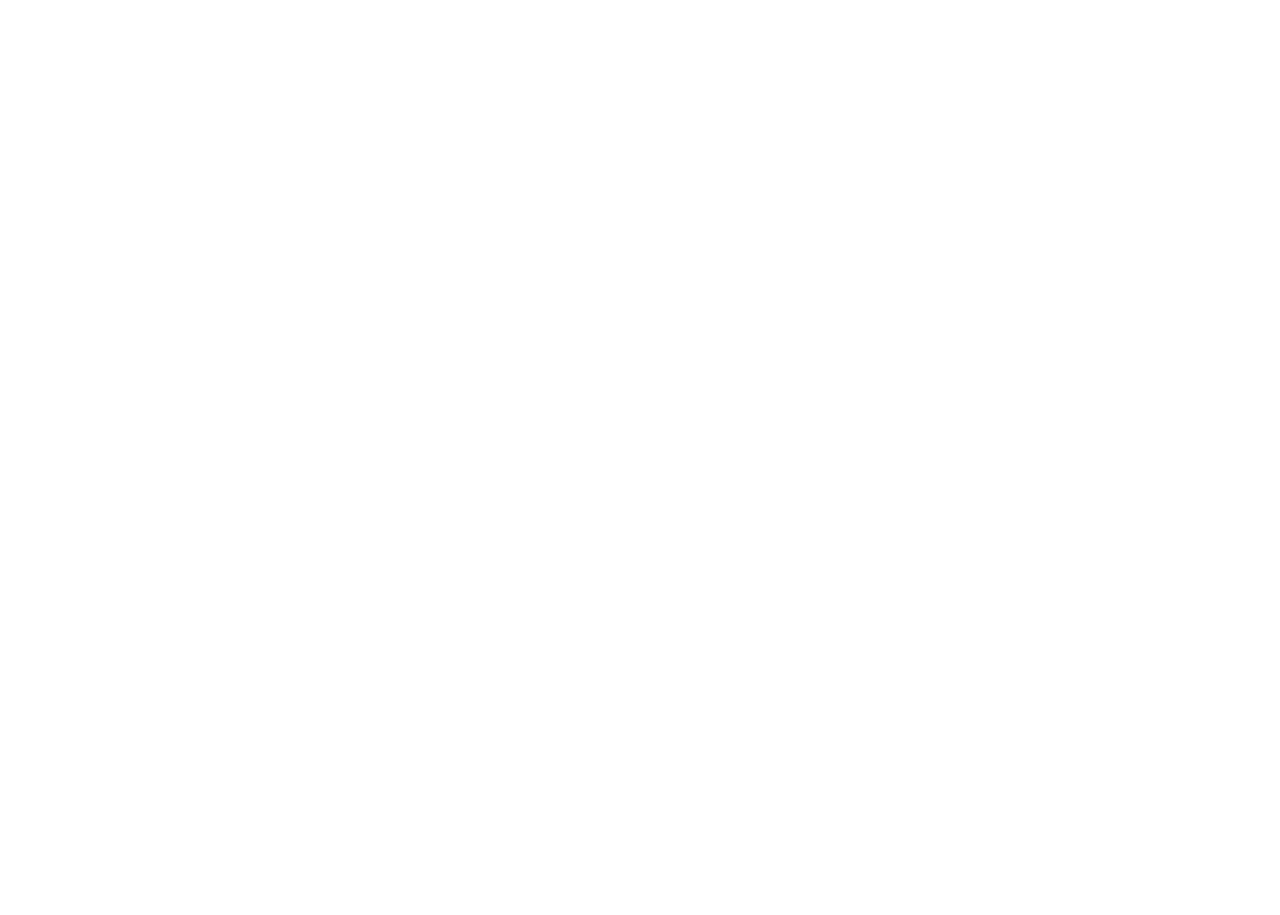
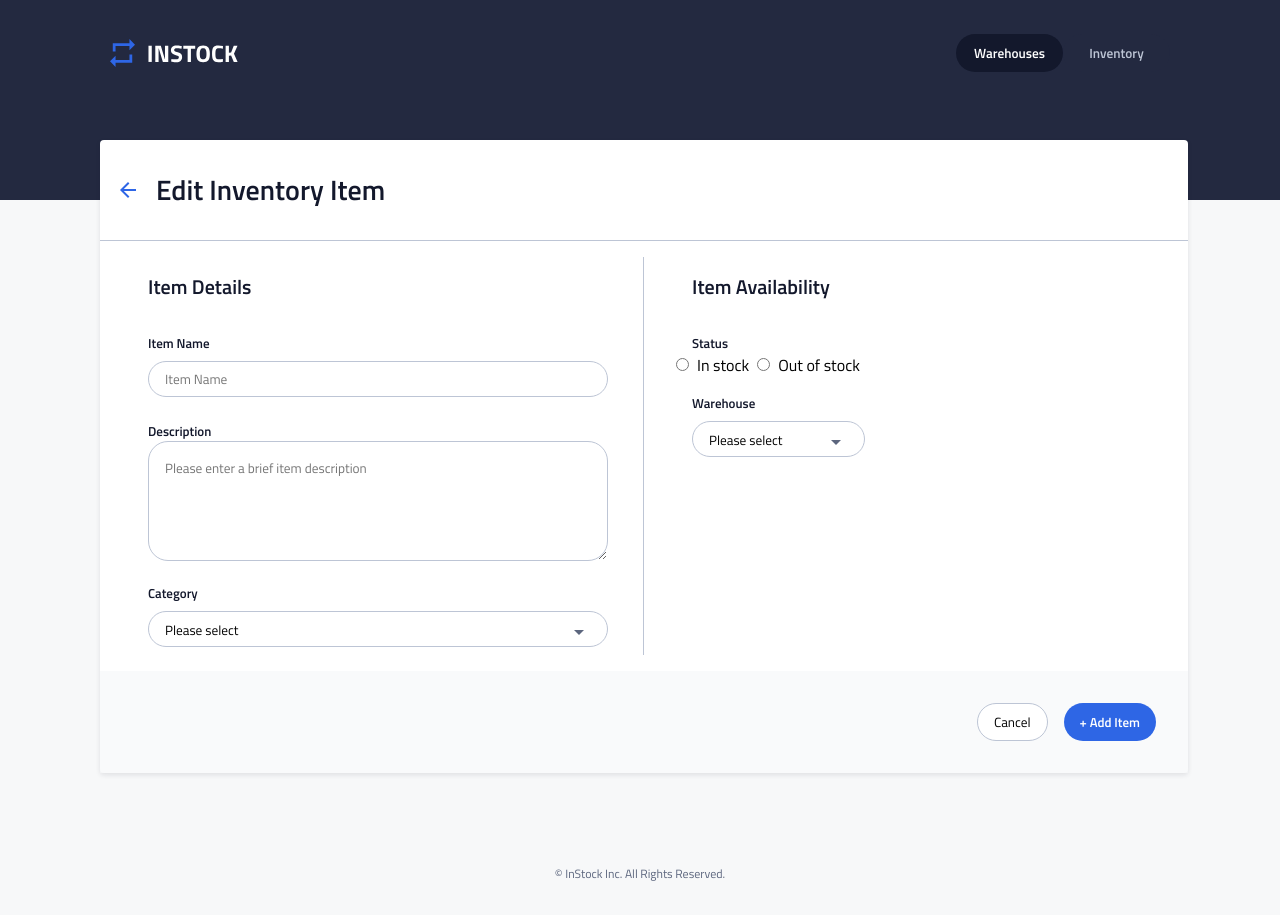
Before and after one commit to ShirinSadeghii/instock-frontend, a React (Create React App) app: page /edit-inventory/1 in a window 1280 px wide. Before the commit this address had no page. Before the commit the page ends 800 px from the top, so only its background shows below. Built offline with nearby package versions, Linux system fonts and the light colour scheme; no server answers.

Commit message:
Inventory details back arrow navigation added

```diff
--- a/src/App.jsx
+++ b/src/App.jsx
@@ -1,4 +1,4 @@
-import { BrowserRouter, Routes, Route } from "react-router-dom";
+import { BrowserRouter as Router, Routes, Route } from "react-router-dom";
 import InventoryPage from "./pages/InventoryPage/InventoryPage";
 import WarehouseDetailsPage from "./pages/WarehouseDetailsPage/WarehouseDetailsPage";
 import Warehouses from "./pages/Warehouses/Warehouses";
@@ -12,18 +12,21 @@
 function App() {
   return (
 
-      <BrowserRouter>
+    <div>
+      <Router>
         <Routes>
           <Route path="/" element={<Warehouses />}></Route>
           <Route path="/details" element={<WarehouseDetailsPage />}></Route>
           <Route path="/details/add" element={<AddWarehousePage />}></Route>
-          <Route path="/inventory/:itemId" element={<InventoryDetailsPage/>}></Route>
+          <Route path="/inventory/:itemId" element={<InventoryDetailsPage />}></Route>
           <Route path="/details/edit" element={<EditWarehousePage />}></Route>
           <Route path="/inventory" element={<InventoryPage />}></Route>
           <Route path="/add-inventory" element={<AddInventoryPage />}></Route>
-          <Route path="/edit-inventory" element={<EditInventoryPage />}></Route>
+          <Route path="/edit-inventory/:itemId" element={<EditInventoryPage />}></Route>
         </Routes>
-      </BrowserRouter>
+      </Router>
+    </div>
+
   );
 }
 
--- a/src/components/EditInventory/EditInventory.jsx
+++ b/src/components/EditInventory/EditInventory.jsx
@@ -1,21 +1,40 @@
+import { useEffect, useState } from 'react';
+import axios from 'axios';
 import backArrow from '../../assets/Icons/arrow_back-24px.svg';
 import dropDownArrow from '../../assets/Icons/arrow_drop_down-24px.svg';
 
 
-function EditInventory() {
+function EditInventory({ itemId }) {
+    const [itemData, setItemData] = useState();
+
+    // MARK: Fetch Initial Form Data
+    useEffect(() => {
+        async function fetchItemData(itemId) {
+            const response = await axios.get(`http://3.20.237.64:80/inventories/${itemId}`);
+            setItemData(response.data[0]);
+        }
+        fetchItemData(itemId);
+    }, [itemId]);
+
+
+    // MARK: Return Function
     return (
+
+        // MARK: Header
         <div className="warehouse">
             <div className="newInv-heading">
                 <img className="newInv-heading__img" src={backArrow} alt="Back Arrow" />
                 <span>Edit Inventory Item</span>
             </div>
+
+            {/* MARK: Item Details */}
             <div className="newInv-container">
                 <div className="newInv-itemDetails">
                     <p className="newInv__item-heading">Item Details</p>
                     <p className="newInv__item-name">Item Name</p>
-                <input className="newInv__item-input" type="text" placeholder="Item Name" />
+                    <input className="newInv__item-input" type="text" placeholder="Item Name" value={itemData?.item_name}/>
                     <p className="newInv__item-name">Description</p>
-                <textarea className="newInv__item-descriptionInput" placeholder="Please enter a brief item description" id="" cols="30" rows="10"></textarea>
+                    <textarea className="newInv__item-descriptionInput" placeholder="Please enter a brief item description" id="" cols="30" rows="10" value={itemData?.description}></textarea>
                     <p className="newInv__item-name">Category</p>
                     <button className="newInv__btn newInv__item-input" name="" placeholder="Please Select" id="" cols="30" rows="1">
                         <p>Please select</p>
@@ -23,6 +42,8 @@
                     </button>
 
                 </div>
+
+                {/* MARK: Item Availability */}
                 <div className="newInv-itemAvailability">
                     <p className="newInv__item-heading">Item Availability</p>
                     <p className="newInv__item-name">Status</p>
@@ -43,6 +64,8 @@
                     </button>
                 </div>
             </div>
+
+            {/* MARK: Buttons */}
             <div className="newInv__btn-container">
                 <button className="newInv__cancel-btn">Cancel</button>
                 <button className="newInv__btn-blue"> + Add Item</button>
--- a/src/components/Footer/Footer.scss
+++ b/src/components/Footer/Footer.scss
@@ -17,6 +17,6 @@
         font-style: normal;
         font-weight: 400;
         line-height: 1.125rem;
-        padding-top: 10rem;
+        // padding-top: 10rem;
     }
 }
--- a/src/components/Inventory/Inventory.jsx
+++ b/src/components/Inventory/Inventory.jsx
@@ -1,3 +1,4 @@
+import {useNavigate} from 'react-router-dom';
 import deleteIcon from '../../assets/Icons/delete_outline-24px.svg';
 import editIcon from '../../assets/Icons/edit-24px.svg';
 import chevronIcon from '../../assets/Icons/chevron_right-24px.svg';
@@ -6,8 +7,11 @@
 
 
 function Inventory({inventoryItem}) {
-
   const inStock = "In Stock";
+  const navigate = useNavigate();
+  const handleItemClick = (itemId) =>{
+    navigate(`/inventory/${itemId}`, { state: {backNavigateUrl: '/inventory'} });
+  }
 
   const dummyInventoryData = [{
       id: 1,
@@ -148,7 +152,7 @@
               <div className="inventory__list-left">
                 <div className="inventory__list-left-details">
                     <p className = "inventory__list-title">Inventory Item</p>
-                    <div className="inventory__list-container">
+                    <div className="inventory__list-container" onClick={() => handleItemClick(inventoryItem.id)}>
                       <p className="inventory__list-blueItm">{inventoryItem.item_name}</p>
                       <img src={chevronIcon} alt="" />
                     </div>
--- a/src/components/InventoryDetails/InventoryDetails.jsx
+++ b/src/components/InventoryDetails/InventoryDetails.jsx
@@ -1,7 +1,5 @@
 import { useState, useEffect } from 'react'
-import { useParams, useNavigate } from "react-router-dom";
-import Header from '../Header/Header';
-import Footer from '../Footer/Footer';
+import { useParams, useNavigate, useLocation, json } from "react-router-dom";
 import ArrowBack from '../../assets/Icons/arrow_back-24px.svg';
 import Edit from '../../assets/Icons/edit-24px.svg';
 import './InventoryDetails.scss';
@@ -11,7 +9,16 @@
     const { itemId } = useParams('');
     const [itemData, setItemData] = useState();
     const [warehouseName, setWareHouseName] = useState('Warehouse Name');
+    const navigate = useNavigate();
+    const location = useLocation();
+    const backNavigateUrl = location.state.backNavigateUrl;
     const inStock = "In Stock";
+    const handleGoBack = () => {
+        navigate(backNavigateUrl);
+    }
+    const handleEditClick = () =>{
+        navigate(`/edit-inventory/${itemId}`, { state: {backNavigateUrl: backNavigateUrl} });
+    }
 
 
     // MARK: Use Effect - Fetch Data
@@ -37,9 +44,9 @@
         <section className="inventory-item-section">
             <div className='inventory-item-header'>
                 <div className='inventory-item-header__container'>
-                    <img src={ArrowBack} alt="arrow back icon"></img>
+                    <img src={ArrowBack} onClick={handleGoBack} alt="arrow back icon"></img>
                     <h1 className='inventory-item-header__title'>{itemData?.item_name}</h1>
-                    <button className='edit-btn-container inventory-item-header__edit-btn'>
+                    <button className='edit-btn-container inventory-item-header__edit-btn' onClick={() => handleEditClick(itemData?.id)}>
                         <img className="edit-icon" src={Edit} alt='edit icon'></img>
                         <span className='edit-label'>Edit</span>
                     </button>
--- a/src/components/InventoryDetails/InventoryDetails.scss
+++ b/src/components/InventoryDetails/InventoryDetails.scss
@@ -55,10 +55,10 @@
     display: flex;
     flex-direction: column;
     border-top: solid 1px $Cloud;
+    padding: var(--base-padding) 0;
 
     @include tablet{
         flex-direction: row;
-        padding-top: var(--base-padding);
     }
 
     &__top-layer{
--- a/src/components/WarehouseList/WarehouseList.jsx
+++ b/src/components/WarehouseList/WarehouseList.jsx
@@ -8,10 +8,14 @@
 import Modal from "./modal";
 import React from "react";
 import { useState } from "react";
+import { useNavigate } from "react-router-dom";
 import axios from "axios";
 function WarehouseList() {
   const [deleteWarehouse, SetDeleteWarehouse] = useState(null);
   const [showModal, setShowModal] = useState(false);
+  const navigate = useNavigate();
+
+
 
   const openModal = () => {
     setShowModal(true);
--- a/src/pages/EditInventoryPage/EditInventoryPage.jsx
+++ b/src/pages/EditInventoryPage/EditInventoryPage.jsx
@@ -1,3 +1,4 @@
+import { useParams } from 'react-router-dom';
 import Header from '../../components/Header/Header';
 import Footer from '../../components/Footer/Footer';
 import EditInventory from '../../components/EditInventory/EditInventory';
@@ -5,11 +6,12 @@
 
 
 function EditInventoryPage() {
+  const {itemId} = useParams('1');
   return (
     <div className="warehouse-details">
     <Header />
     <div className="main">
-      <EditInventory />
+      <EditInventory itemId={itemId} />
       <Footer />
     </div>
   </div>
```
Lines whose indentation alone changed are shown as unchanged.
